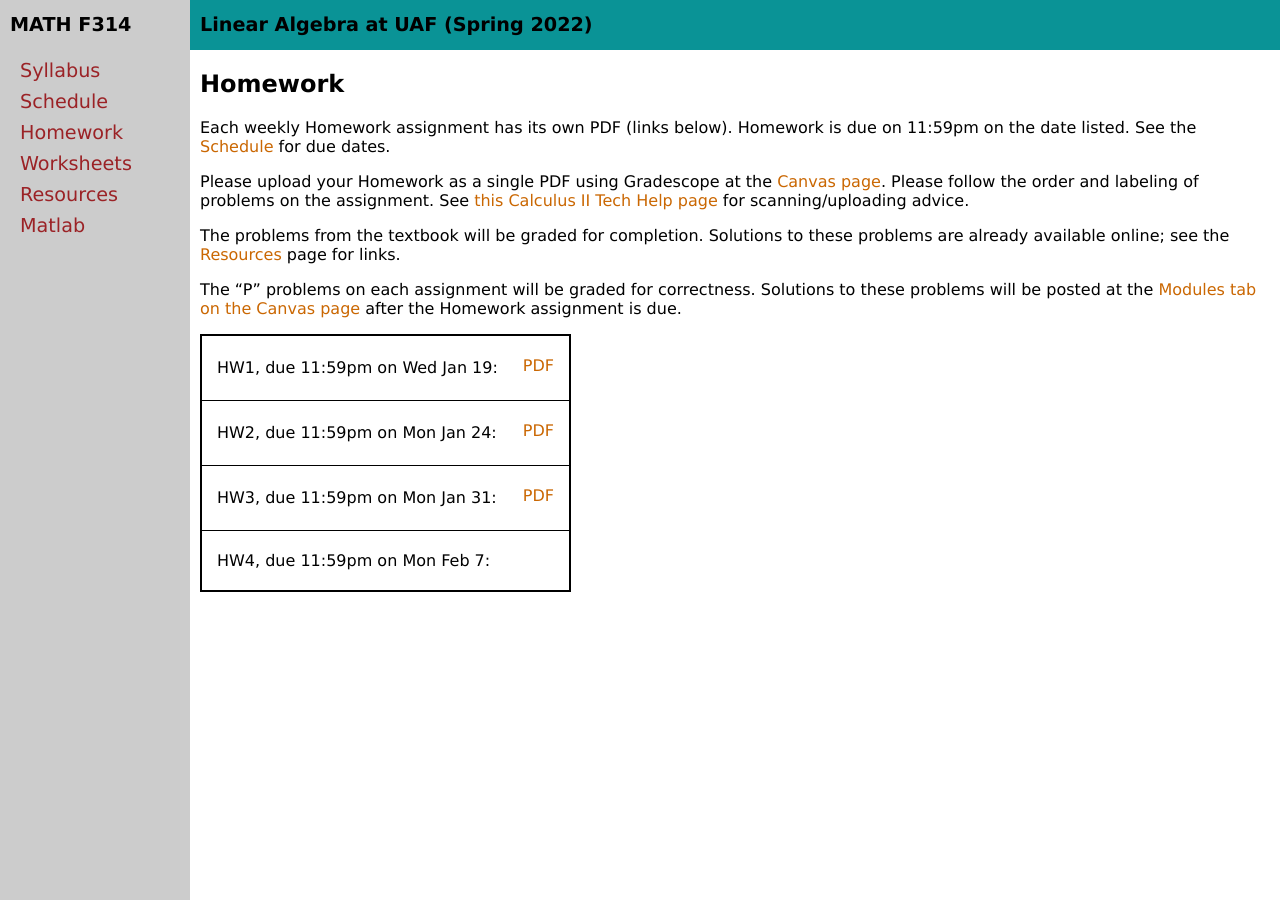
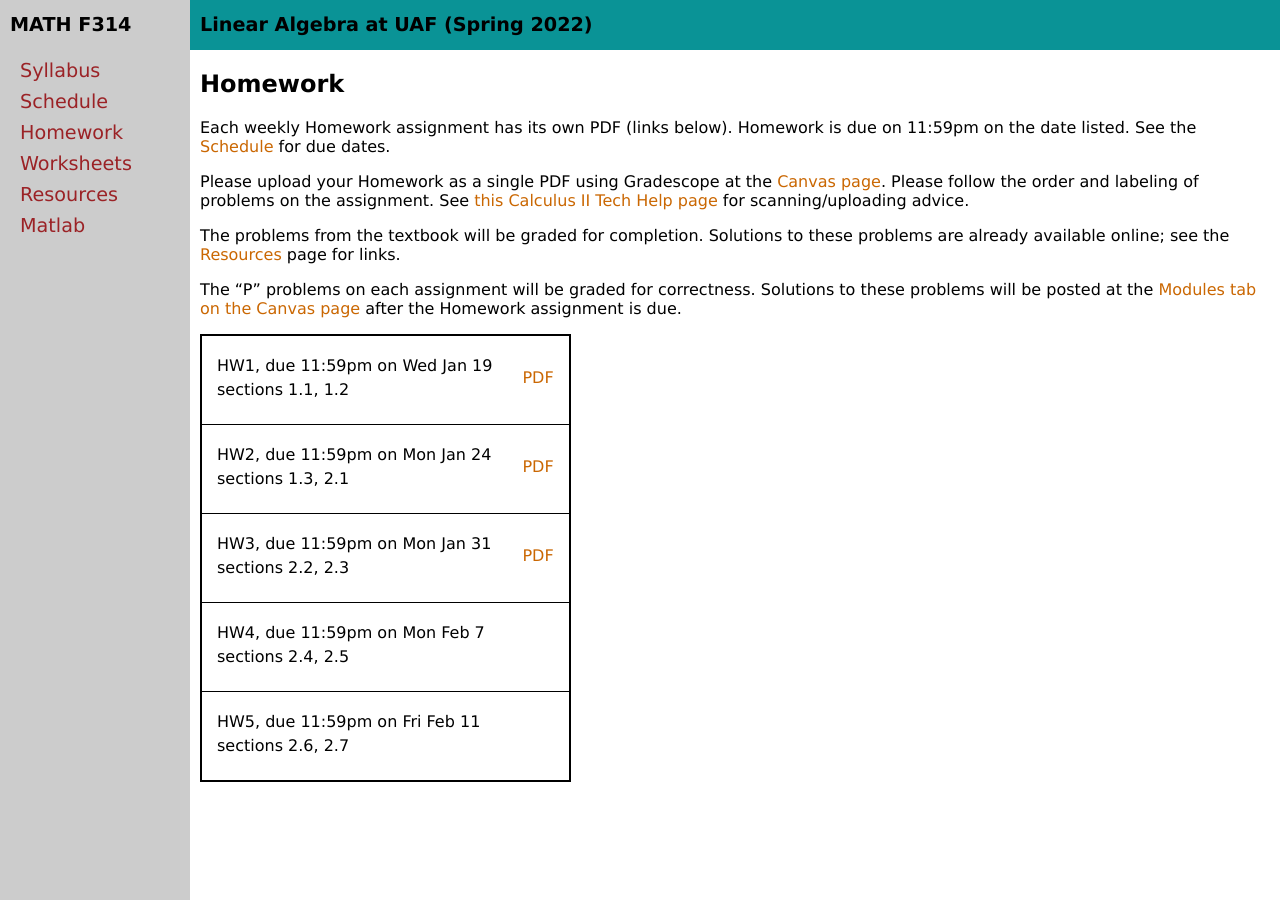
Before and after one commit to bueler/math314, a Jekyll site: the page built from homework.md, in a window 1280 px wide. Built offline with Jekyll 4.4.1, drawn with Linux system fonts in a browser that asks for light colours.

Commit message:
Add sections to homework table.  Need to update schedule.

```diff
--- a/_data/homework.yml
+++ b/_data/homework.yml
@@ -3,13 +3,21 @@ home: assets/homework
 homework:
 - name: HW1
   due: 11:59pm on Wed Jan 19
+  sections: 1.1, 1.2
   blank: HW1.pdf
 - name: HW2
   due: 11:59pm on Mon Jan 24
+  sections: 1.3, 2.1
   blank: HW2.pdf
 - name: HW3
   due: 11:59pm on Mon Jan 31
+  sections: 2.2, 2.3
   blank: HW3.pdf
 - name: HW4
   due: 11:59pm on Mon Feb 7
+  sections: 2.4, 2.5
   #blank: HW4.pdf
+- name: HW5
+  due: 11:59pm on Fri Feb 11
+  sections: 2.6, 2.7
+  #blank: HW5.pdf
--- a/_includes/homework_table.md
+++ b/_includes/homework_table.md
@@ -2,7 +2,18 @@
 <table class="asst-table">
 {% for hw in data.homework %}
 <tr>
-	<td>{{ hw.name }}, due {{ hw.due }}:</td>
+	<td>
+		<table class="inner">
+		  <tr>
+        <td>{{ hw.name }}, due {{ hw.due }}</td>
+			</tr>
+		  {% if hw.sections %}
+			  <tr>
+ 		      <td>sections {{ hw.sections }}</td>
+				</tr>
+		  {% endif %}
+		</table>
+	</td>
 	<td>
 		<table class="inner">
 		  {% if hw.blank %}
```
